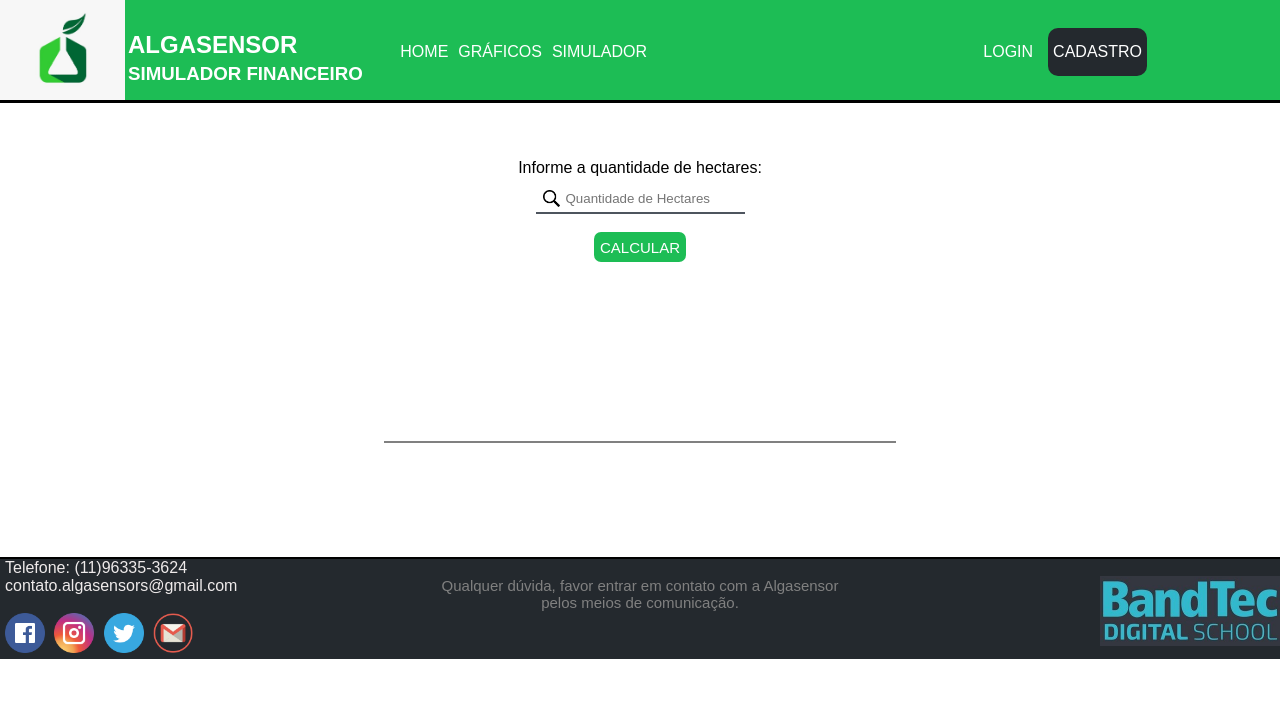
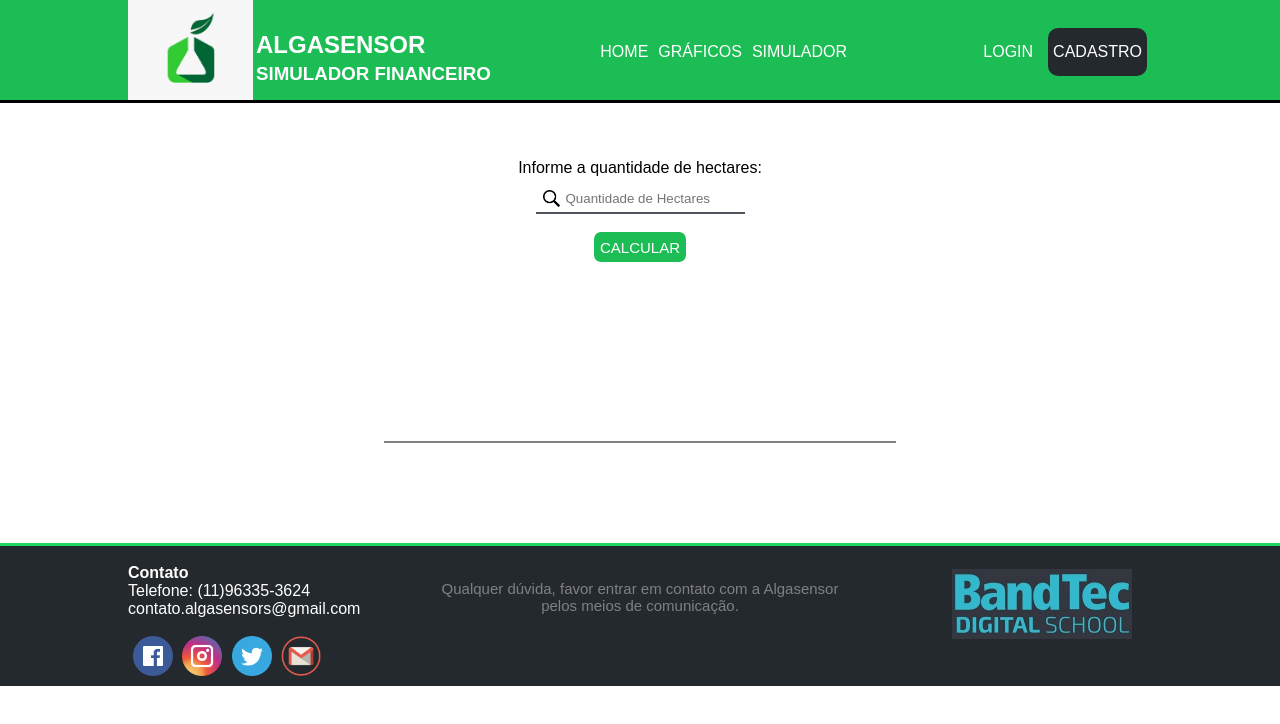
Before and after one commit to MatheusAlencarG/Grupo-11--Microalgas, a plain HTML site: page Simuladores financeiro do grupo/simulador do grupo/simulador financeiro algasensor.html in a window 1280 px wide. Drawn offline with Linux system fonts and the light colour scheme.

Commit message:
Micro Algas atualizado

```diff
--- a/Simuladores financeiro do grupo/simulador do grupo/simulador financeiro algasensor.html
+++ b/Simuladores financeiro do grupo/simulador do grupo/simulador financeiro algasensor.html
@@ -1,3 +1,4 @@
+
 <!DOCTYPE html>
 <html lang="en">
 <head>
@@ -11,8 +12,8 @@
 
     <header>
         <div class="navbar">
-            <img src="../../Imagens/logo.png" alt="logo" class="logo">
             <div class="container">
+                <img src="../../Imagens/logo.png" alt="logo" class="logo">
                 <h2>ALGASENSOR</h2>
                 <h3>SIMULADOR FINANCEIRO</h3>
                 <ul class="ul_links">
@@ -43,16 +44,23 @@
 
     <footer>
         <div class="footer">
+            <div class="container_footer">
+            <br>
+            <span><b>Contato</b></span>
+<br>
             <span>Telefone: (11)96335-3624</span>
 <br>
             <span>contato.algasensors@gmail.com</span>
 <br><br>
+            <div class="div_img">
             <a href="https:\\facebok.com"><img src="facebookblacksocialbuttoncircle_79771.png" class="facebook" target="_blank"></a>
             <a href="https:\\instagram.com"><img src="insta.png" alt="insta" class="insta"></a>
             <a href="https:\\twitter.com"><img src="twitter.png" alt="fs" class="twitter"></a>
             <a href="https:\\gmail.com"><img src="gmail.png" alt="gmail" class="gmail"></a>
+            </div>
             <div class="footer_center">Qualquer dúvida, favor entrar em contato com a Algasensor <br> pelos meios de comunicação.</div>
             <img src="bandtecdigitalschool (1).png" alt="bd" class="bandtec">
+            </div>
         </div>
     </footer>
 </body>
--- a/Simuladores financeiro do grupo/simulador do grupo/style.css
+++ b/Simuladores financeiro do grupo/simulador do grupo/style.css
@@ -20,11 +20,15 @@ body{
 h2{
     margin-top: -73px;
     margin-bottom: -15px;
+    margin-left: 128px;
+}
+h3{
+    margin-left: 128px;
 }
 .ul_links{
     float: right;
     margin-top: -65px;
-    margin-right: 500px;
+    margin-right: 300px;
 }
 li{
     float: left;
@@ -36,7 +40,7 @@ li{
     margin-top: -65px;
 }
 .login{
-    margin-right: -400px;
+    margin-right: -100px;
 }
 .li_cadastro{
     color: #24292e;
@@ -99,15 +103,13 @@ button:hover{
     min-width: 120px;
     display: none;
 }
-footer{
-    padding-top: 114px;
-}
 .footer{
+    margin-top: 100px;
     background: #24292e;
-    height: 100px;
+    height: 140px;
     width: 100%;
     position: absolute;
-    border-top: black solid 2px;
+    border-top: #1ed760 solid 3px;
 }
 a{
     text-decoration: none;
@@ -130,17 +132,21 @@ a{
     padding-left: 5px;
 }
 .footer span{
-    padding-left: 5px;
-    color: #eeeaea;
+    color: white;
 }
 .footer_center{
     text-align: center;
-    margin-top: -80px;
+    margin-top: -100px;
     color: gray;
     font-size: 15px;
 }
 .bandtec{
     height: 70px;
     float: right;
-    margin-top: -35px;
+    margin-top: -45px;
+    margin-right: 20px;
 }
+.container_footer{
+    width: 80%;
+    margin: auto;
+}
```
